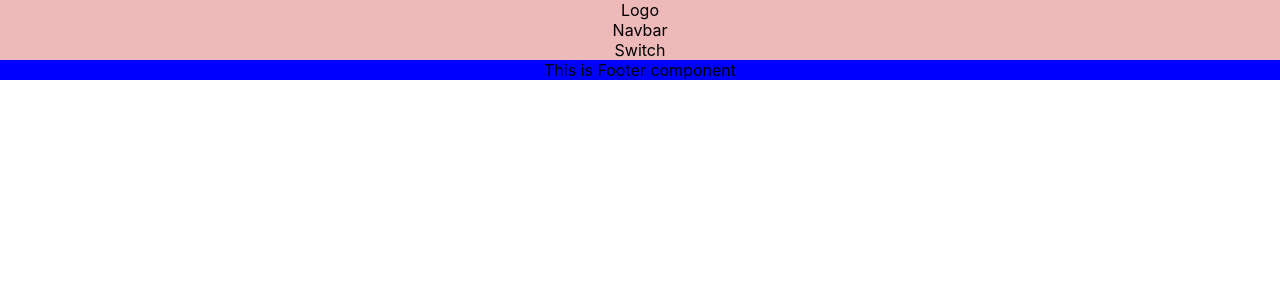
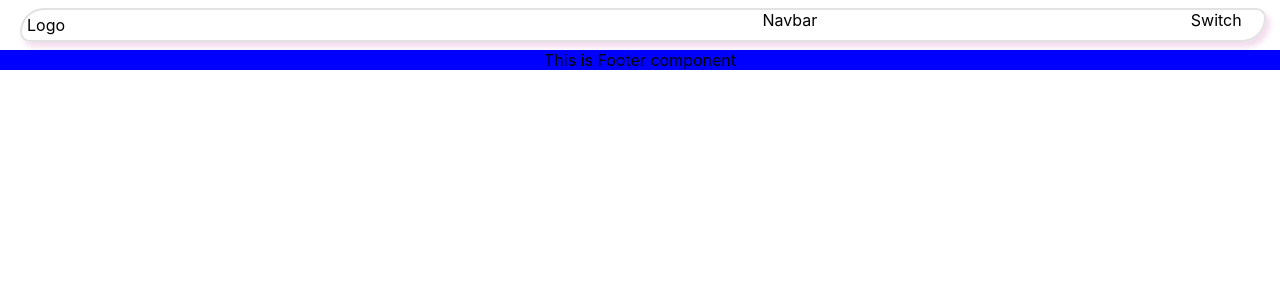
Before and after one commit to zahraRostami1999/blog-app, a React (Create React App) app: page / in a window 1280 px wide. Shown: the top 300 px of the page. Built offline with nearby package versions, Linux system fonts and the light colour scheme.

Commit message:
edit header.module.css file

```diff
--- a/src/Components/header/header.module.css
+++ b/src/Components/header/header.module.css
@@ -1,3 +1,48 @@
+
 .header{
-    background-color: rgb(237, 185, 185);
+    box-shadow: 4px 5px 6px #f2dbec;
+    border: 2px solid #e2e2e2;
+    border-radius: 50px 20px;
+    display: flex;
+    margin: 8px 20px;
+    width: 97%;
 }
+
+.container{
+    margin: 0px 20px;
+    width: 100%;
+    display: flex;
+    padding : 5px 10px;
+}
+
+.logo{
+    display: flex;
+    align-items: center;
+    width: 40%;
+    padding: 5px;
+}
+
+.logoImg{
+    width: 40%;
+}
+
+.logoImg img{
+    width: 80%;
+}
+
+.logoTitle{
+    margin-left: 20px;
+    display: flex;
+    justify-content: start;
+    width: 100%;
+}
+
+.navbar{
+
+    width: 80%;
+}
+
+.switch{
+
+    width: 10%;
+}
```
